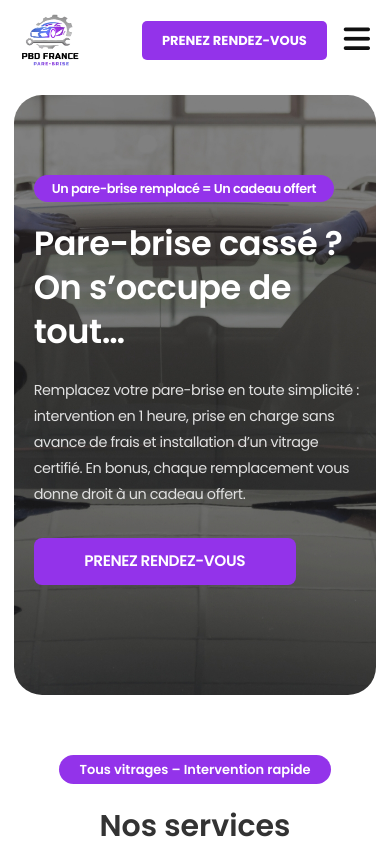
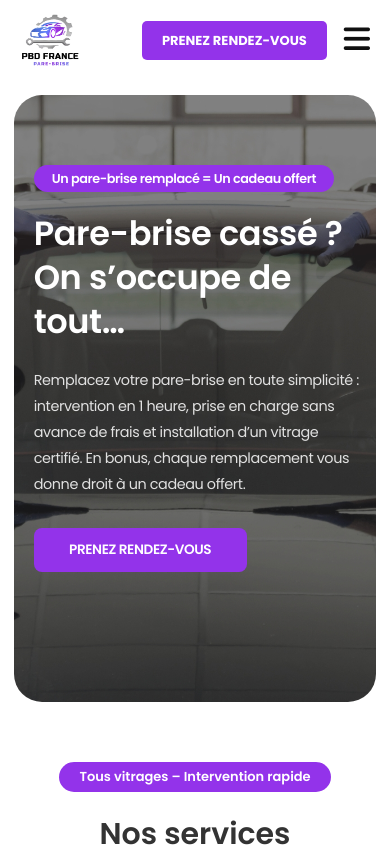
Before and after one commit to asmatrouky/parebrisedepannage, a Next.js app: page / in a window 390 px wide. Shown: the top 847 px of the page. Built offline with nearby package versions, Linux system fonts and the light colour scheme.

Commit message:
Mise à jour css mobile

```diff
--- a/app/globals.css
+++ b/app/globals.css
@@ -319,8 +319,8 @@ body {
 @media (max-width: 768px) {
   .hero-container {
     margin-top : 75px;
-    min-height: 68vh;
-    padding: 80px 15px;
+    min-height: 65vh;
+    padding: 70px 15px;
     box-shadow: none;
     width: 93%;
     margin-bottom: 50px;
@@ -331,7 +331,6 @@ body {
   .content-wrapper {
   display: flex;
   justify-content: center;
-  padding-bottom: 30px;
   padding-top : 0px;
   }
 
@@ -361,8 +360,12 @@ body {
   }
 
   .buttons button {
-width: 80%;
+  max-width: 65%;
     font-weight: 600;
+      font-size: 0.8em;
+        padding: 12px 20px;
+
+
 
   }
 
```
